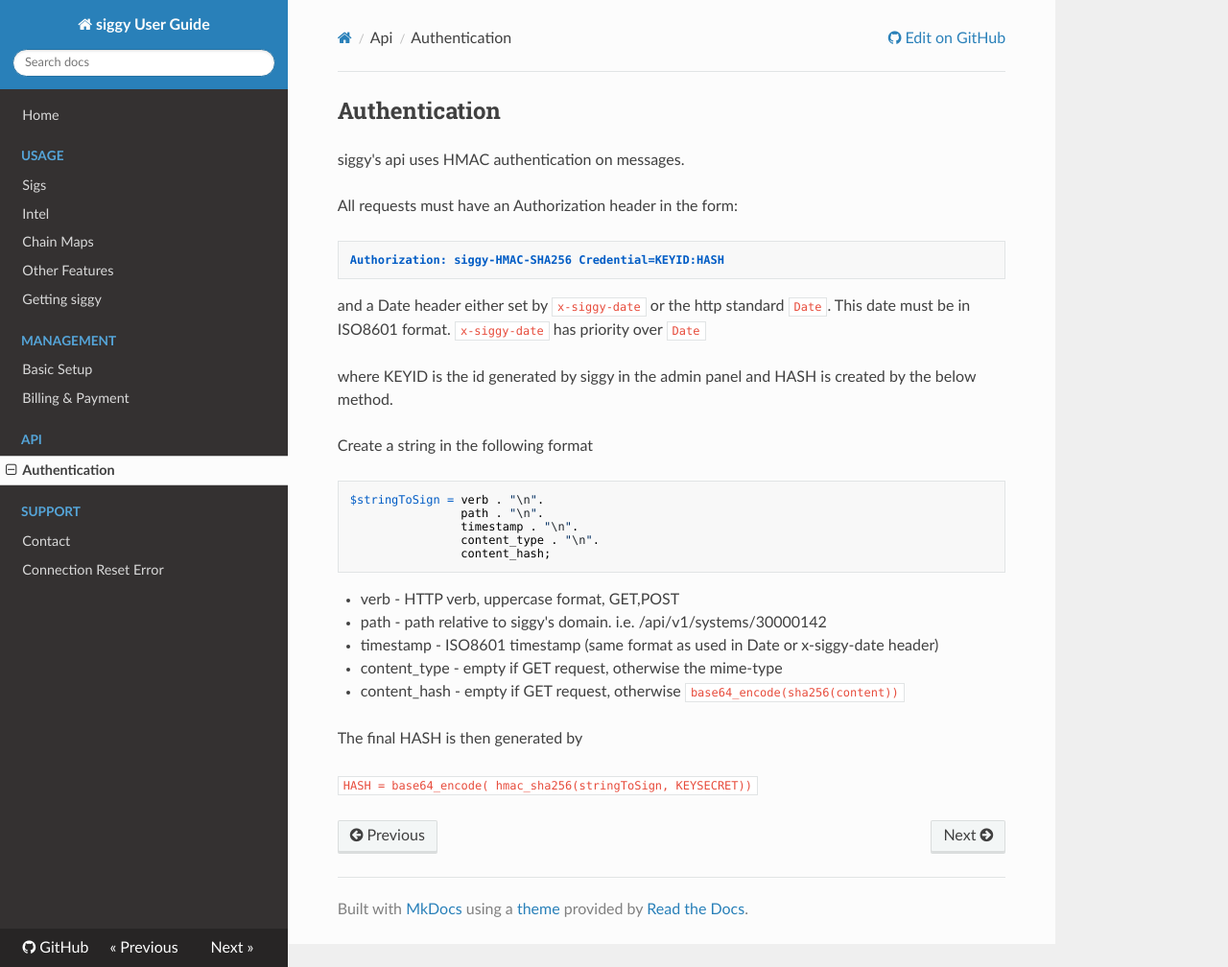
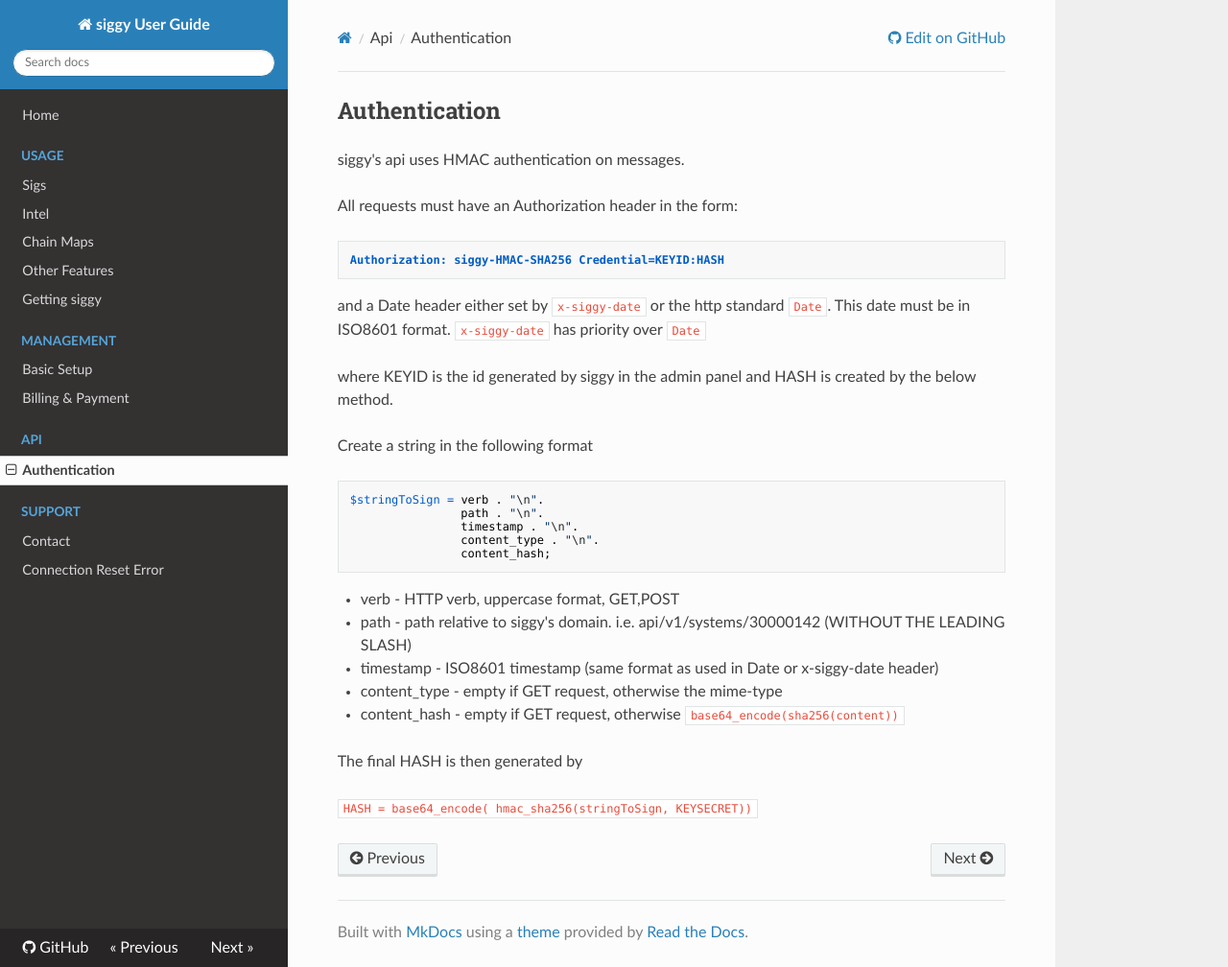
Before and after one commit to marekr/siggy-user-guide, an MkDocs documentation site: the page built from docs/api/authentication.md, in a window 1280 px wide and 1008 px high. Shown: the whole window at 96% size. Built offline with MkDocs 1.6.1, drawn with Linux system fonts in a browser that asks for light colours; nearby versions of some CDN libraries; old or Windows-style settings are respelled for this version of MkDocs.

Commit message:
Add note about leading slash

````diff
--- a/docs/api/authentication.md
+++ b/docs/api/authentication.md
@@ -23,7 +23,7 @@ $stringToSign = verb . "\n".
 ```
 
 * verb - HTTP verb, uppercase format, GET,POST
-* path - path relative to siggy's domain. i.e. /api/v1/systems/30000142
+* path - path relative to siggy's domain. i.e. api/v1/systems/30000142 (WITHOUT THE LEADING SLASH)
 * timestamp - ISO8601 timestamp (same format as used in Date or x-siggy-date header)
 * content_type - empty if GET request, otherwise the mime-type
 * content_hash - empty if GET request, otherwise `base64_encode(sha256(content))`
````
